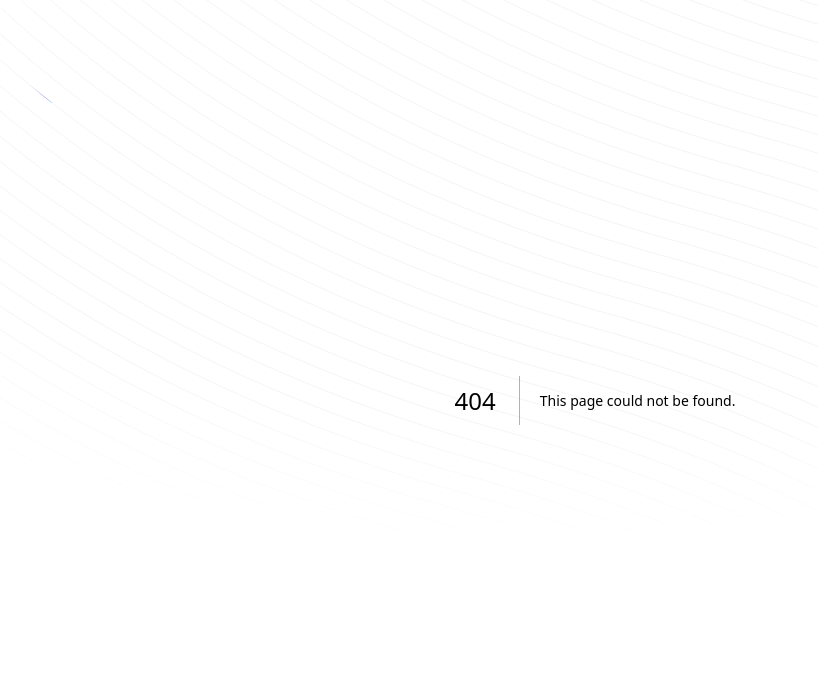
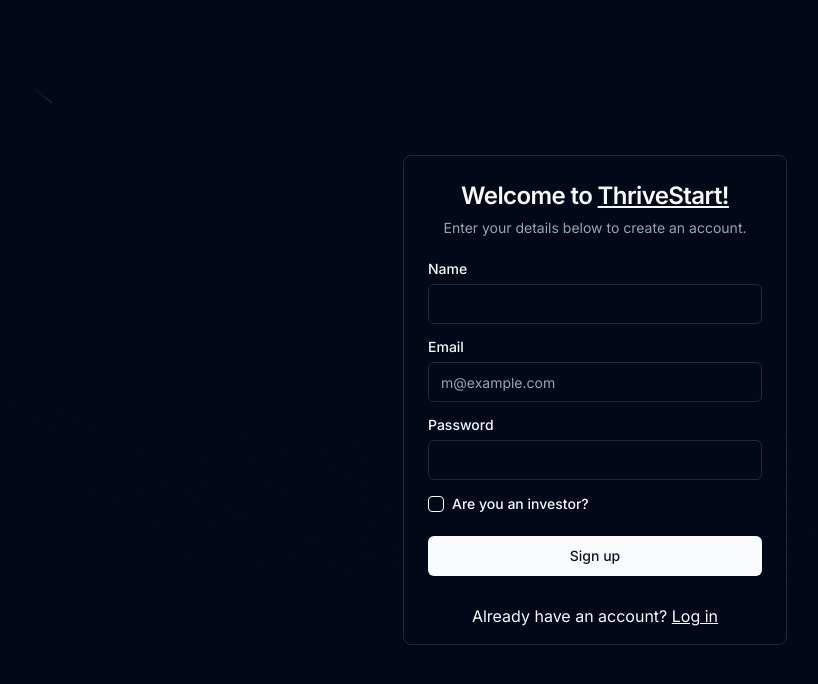
Before and after one commit to aryanraj2713/ThriveStart, a Next.js app in the folder client/: page /signup in a window 1280 px wide. Before the commit this address had no page. Shown: the top 684 px of the page, without its empty margins (45-863 px from the left). Built offline with nearby package versions, Linux system fonts and the light colour scheme.

Commit message:
feat(ui): auth pages

```diff
--- /dev/null
+++ b/client/src/app/(auth)/login/page.tsx
@@ -0,0 +1,61 @@
+'use client';
+import { Button } from '@/components/ui/button';
+import {
+  Card,
+  CardContent,
+  CardDescription,
+  CardFooter,
+  CardHeader,
+  CardTitle,
+} from '@/components/ui/card';
+import { Input } from '@/components/ui/input';
+import { Label } from '@/components/ui/label';
+import Link from 'next/link';
+import { toast } from 'sonner';
+
+export function LoginForm() {
+  const handleSubmit = () => {
+    console.log('Submitted');
+    window.location.href = '/dashboard';
+    toast.info('You are now logged in!');
+  };
+  return (
+    <Card className="w-full max-w-sm">
+      <CardHeader>
+        <CardTitle className="text-2xl text-center">Welcome back!</CardTitle>
+        <CardDescription className="text-center">
+          Enter your email below to login to your account.
+        </CardDescription>
+      </CardHeader>
+      <CardContent className="grid gap-4">
+        <div className="grid gap-2">
+          <Label htmlFor="email">Email</Label>
+          <Input id="email" type="email" placeholder="m@example.com" required />
+        </div>
+        <div className="grid gap-2">
+          <Label htmlFor="password">Password</Label>
+          <Input id="password" type="password" required />
+        </div>
+      </CardContent>
+      <CardFooter>
+        <Button className="w-full" onClick={handleSubmit}>
+          Log in
+        </Button>
+      </CardFooter>
+      <div className="text-center pb-4 pt-1">
+        Don't have an account?{' '}
+        <Link href="/signup" className="underline">
+          Sign up
+        </Link>
+      </div>
+    </Card>
+  );
+}
+
+export default function LoginPage() {
+  return (
+    <div className="flex items-center justify-center w-full min-h-screen">
+      <LoginForm />
+    </div>
+  );
+}
--- /dev/null
+++ b/client/src/app/(auth)/signup/page.tsx
@@ -0,0 +1,80 @@
+'use client';
+import { Button } from '@/components/ui/button';
+import {
+  Card,
+  CardContent,
+  CardDescription,
+  CardFooter,
+  CardHeader,
+  CardTitle,
+} from '@/components/ui/card';
+import { Input } from '@/components/ui/input';
+import { Label } from '@/components/ui/label';
+import { Checkbox } from '@/components/ui/checkbox';
+import Link from 'next/link';
+import { toast } from 'sonner';
+
+export function LoginForm() {
+  const handleSubmit = () => {
+    console.log('Submitted');
+    window.location.href = '/dashboard';
+    toast.info('You are now logged in!');
+  };
+  return (
+    <Card className="w-full max-w-sm">
+      <CardHeader>
+        <CardTitle className="text-2xl text-center">
+          Welcome to{' '}
+          <Link href="/" className="underline">
+            ThriveStart!
+          </Link>
+        </CardTitle>
+        <CardDescription className="text-center">
+          Enter your details below to create an account.
+        </CardDescription>
+      </CardHeader>
+      <CardContent className="grid gap-4">
+        <div className="grid gap-2">
+          <Label htmlFor="name">Name</Label>
+          <Input id="name" type="name" required />
+        </div>
+        <div className="grid gap-2">
+          <Label htmlFor="email">Email</Label>
+          <Input id="email" type="email" placeholder="m@example.com" required />
+        </div>
+        <div className="grid gap-2">
+          <Label htmlFor="password">Password</Label>
+          <Input id="password" type="password" required />
+        </div>
+        <div className="flex items-center space-x-2">
+          <Checkbox id="terms" />
+          <label
+            htmlFor="terms"
+            className="text-sm font-medium leading-none peer-disabled:cursor-not-allowed peer-disabled:opacity-70"
+          >
+            Are you an investor?
+          </label>
+        </div>
+      </CardContent>
+      <CardFooter>
+        <Button className="w-full" onClick={handleSubmit}>
+          Sign up
+        </Button>
+      </CardFooter>
+      <div className="text-center pb-4 pt-1">
+        Already have an account?{' '}
+        <Link href="/login" className="underline">
+          Log in
+        </Link>
+      </div>
+    </Card>
+  );
+}
+
+export default function LoginPage() {
+  return (
+    <div className="flex items-center justify-center w-full min-h-screen">
+      <LoginForm />
+    </div>
+  );
+}
```
